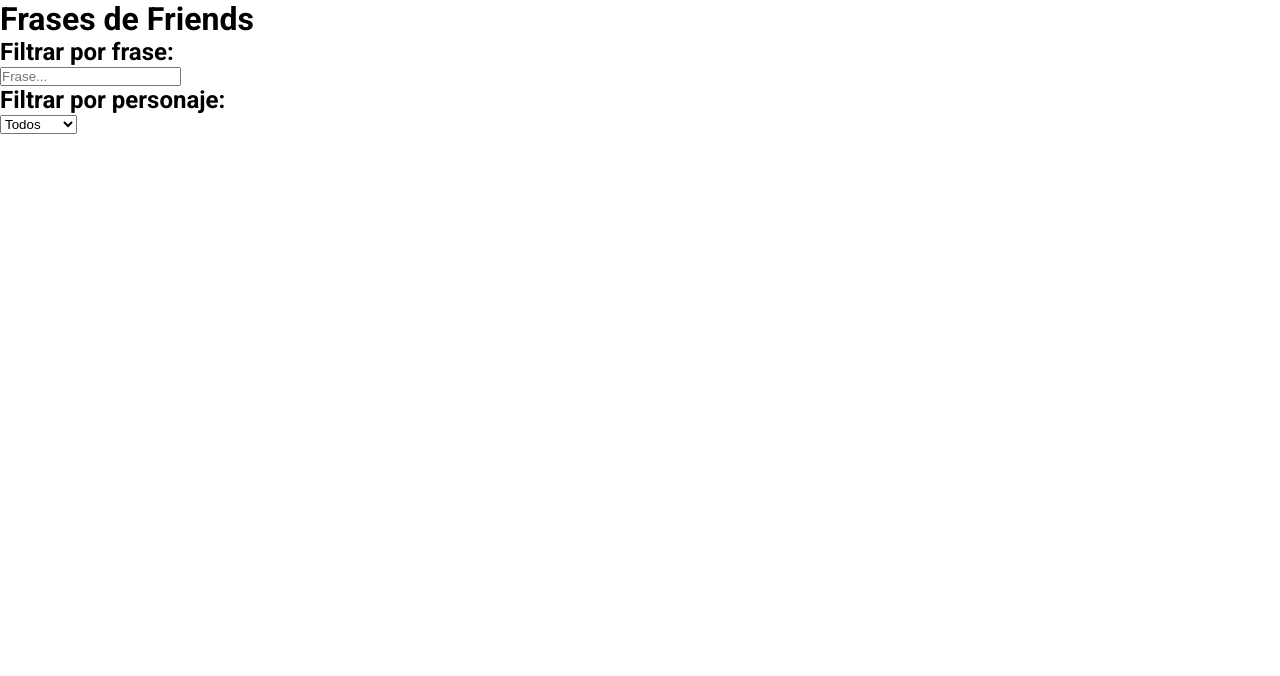
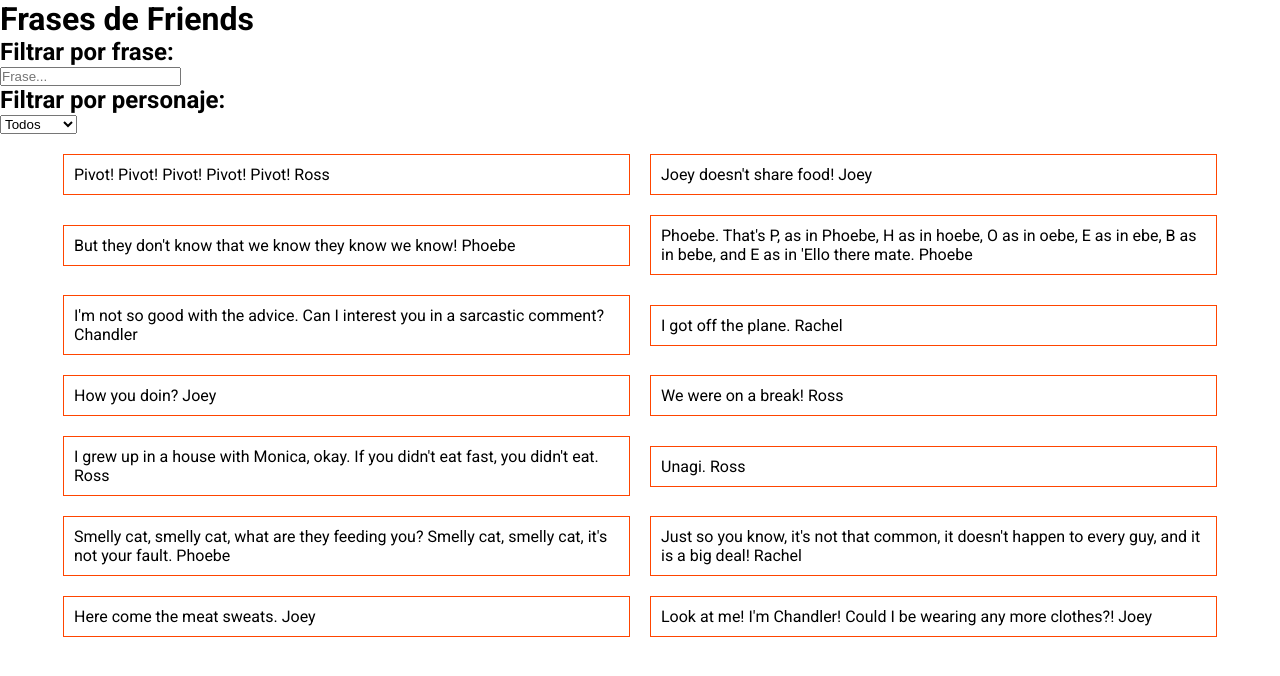
Before and after one commit to Adalab/modulo-3-evaluacion-intermedia-iewaw, a React (Vite) app: page / in a window 1280 px wide. Shown: the top 676 px of the page. Built offline with nearby package versions, Linux system fonts and the light colour scheme.

Commit message:
rendering all quotes

```diff
--- a/src/components/QuoteItem.jsx
+++ b/src/components/QuoteItem.jsx
@@ -1,5 +1,5 @@
-function QuoteItem() {
-  return <p>Frase de ejemplo</p>;
+function QuoteItem({ quote, character }) {
+  return <p>{quote + " " + character}</p>;
 }
 
 export default QuoteItem;
--- a/src/components/QuotesList.jsx
+++ b/src/components/QuotesList.jsx
@@ -1,7 +1,23 @@
 import QuoteItem from "./QuoteItem";
+import PropTypes from "prop-types";
 
-function QuotesList(props) {
-  return <>{props.phrases.map((phrase) => console.log(phrase))}</>;
+function QuotesList({ phrases }) {
+  const renderedQuotes = phrases.map((phrase, index) => (
+    <li key={index} class="quoteLi">
+      <QuoteItem quote={phrase.quote} character={phrase.character} />
+    </li>
+  ));
+
+  return <ul class="quotesList">{renderedQuotes}</ul>;
 }
 
+QuotesList.propTypes = {
+  phrases: PropTypes.arrayOf(
+    PropTypes.shape({
+      quote: PropTypes.string.isRequired,
+      character: PropTypes.string,
+    })
+  ),
+};
+
 export default QuotesList;
--- a/src/scss/App.scss
+++ b/src/scss/App.scss
@@ -1 +1,18 @@
 @import 'core/reset';
+
+.quoteLi {
+    border: 1px solid orangered;
+    width: 45%;
+    padding: 10px;
+}
+
+.quotesList {
+    display: flex;
+    flex-direction: row;
+    flex-wrap: wrap;
+    gap: 20px;
+    margin: 20px 10px;
+    list-style: none;
+    align-items: center;
+    justify-content: center;
+}
```
